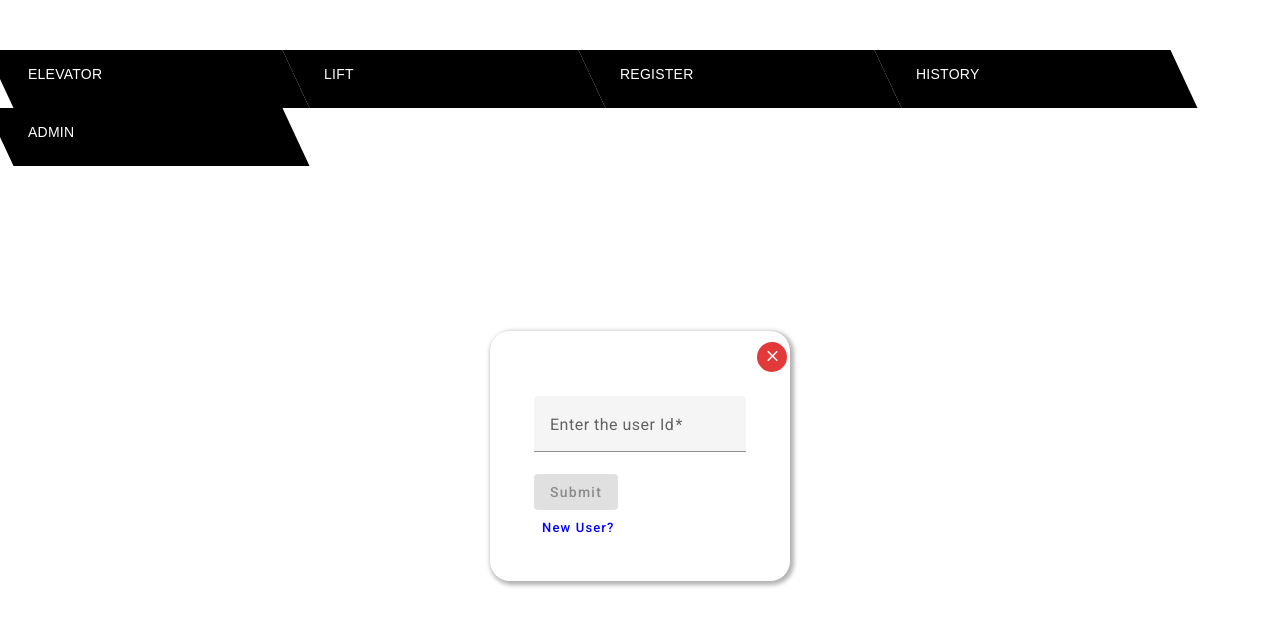
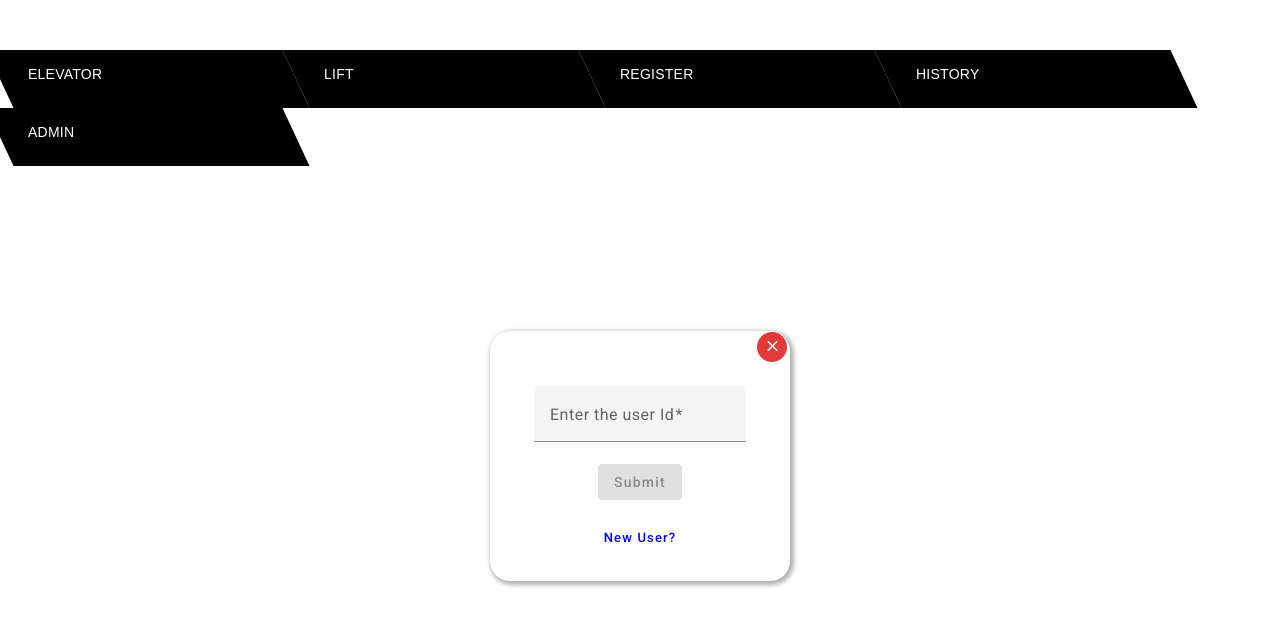
Before and after one commit to renuvenu/Elevator, an Angular app: page /login in a window 1280 px wide. Shown: the top 626 px of the page. Built offline with nearby package versions, Linux system fonts and the light colour scheme.

Commit message:
css change done in user comp

```diff
--- a/src/app/user-detail/user-detail.component.css
+++ b/src/app/user-detail/user-detail.component.css
@@ -49,7 +49,9 @@
     transform: translate(25%, -3%);
   }
 .submit-button{
+  display:flex;
   align-items: center;
+  margin: auto;
 }
 
   .content{
@@ -71,3 +73,10 @@
     margin: 0 auto;
 
   }
+
+  .newuser
+  {
+    display:flex;
+    align-items: center;
+    margin: auto;
+  }
--- a/src/app/user-detail/user-detail.component.html
+++ b/src/app/user-detail/user-detail.component.html
@@ -5,7 +5,7 @@
        <button mat-button (click)="goToLift()"> <mat-icon class="cross-icon"> close</mat-icon> </button>
       </div>
   </div>
-<form  [formGroup]="nameForm" (ngSubmit)="validateUser()">
+<form  class="form" [formGroup]="nameForm" (ngSubmit)="validateUser()">
 
   <mat-form-field class="example-full-width" class="custom-form-field">
     <mat-label>Enter the user Id</mat-label>
@@ -18,7 +18,7 @@
       required
     />
     <mat-error *ngIf="userid?.errors?.['required']">
-      This field is required,please fill it!
+      This field is required
     </mat-error>
   </mat-form-field>
   <br />
@@ -31,6 +31,6 @@
     Submit
   </button>
   <br>
-  <button mat-button style="color: blue;font-size: small;"(click)=newuser()>New User?</button>
+  <button class="newuser" mat-button style="color: blue;font-size: small;"(click)=newuser()>New User?</button>
 </form>
 </div>
--- a/src/app/user-history/user-history.component.ts
+++ b/src/app/user-history/user-history.component.ts
@@ -28,7 +28,7 @@ export class UserHistoryComponent {
 
   searchuserHistory(issearch:boolean) {
       this.isSearch=issearch;
-     console.log(this.isSearch)
+
     const userId = this.searchForm.get('userId')?.value;
     if (userId) {
       this.http.get<any[]>(`https://team2-api-naf.azurewebsites.net/api/PersonDetailsInLift/user/${userId}`)
@@ -49,6 +49,9 @@ export class UserHistoryComponent {
 
 
     }
+    else{
+      console.log("user not found")
+    }
   }
 
   getDateTime(dateTime: string){
```
